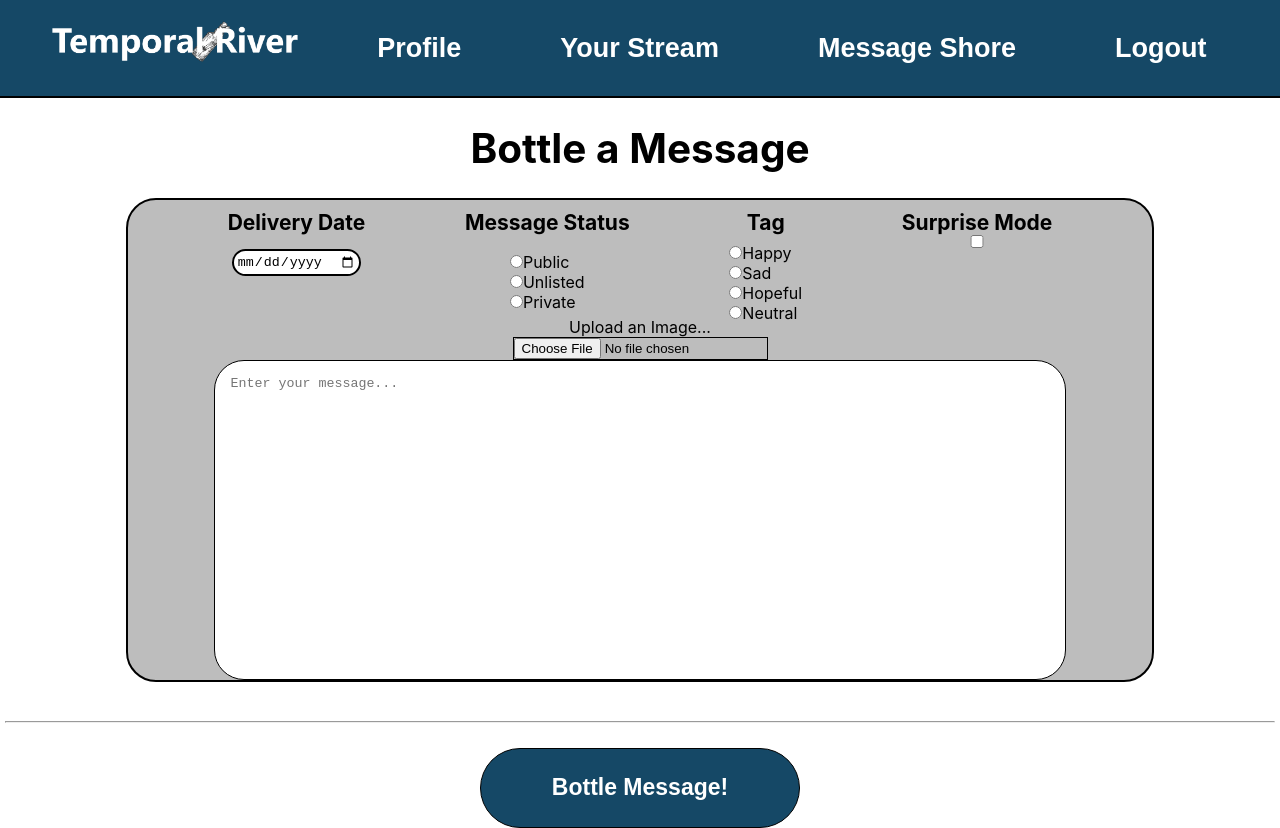
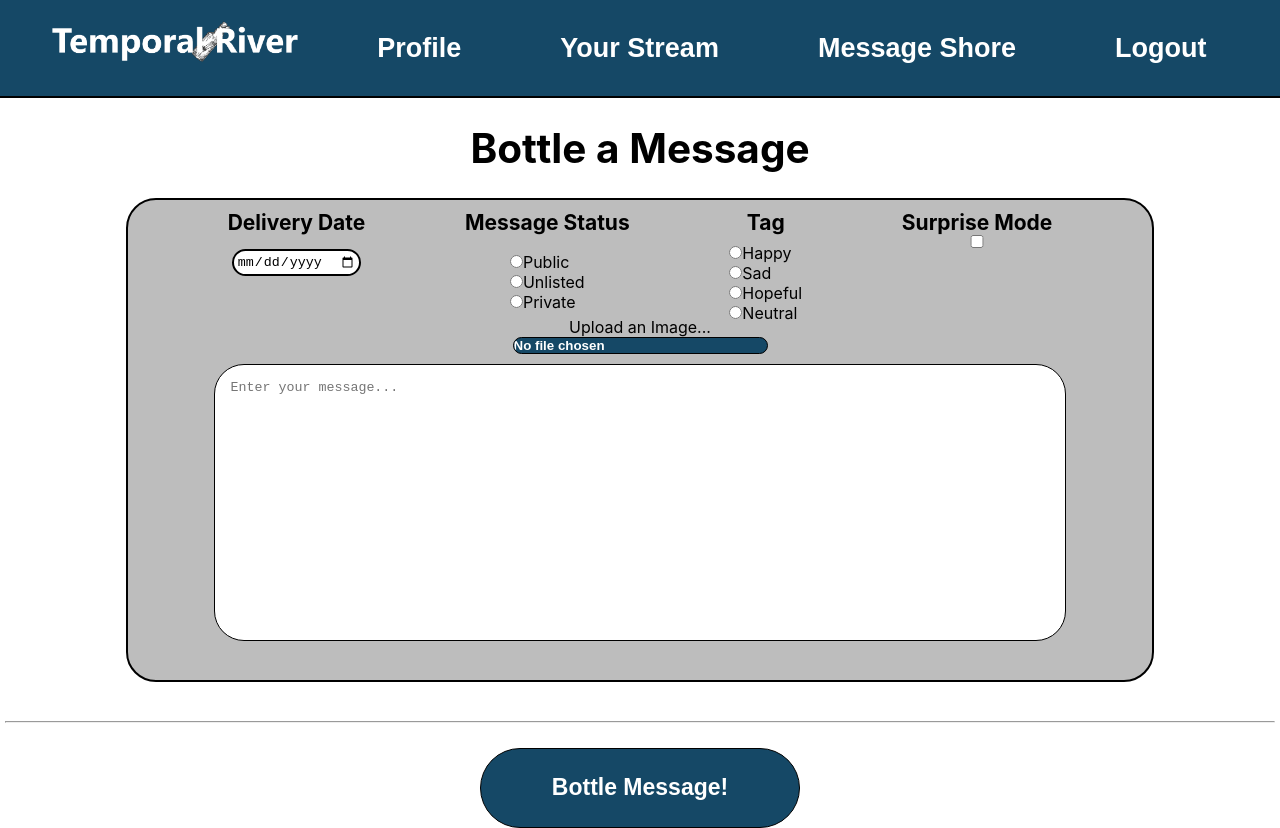
Before and after one commit to DannyHayek/time-capsule-client, a React (Create React App) app: page /bottleMessage in a window 1280 px wide. Built offline with nearby package versions, Linux system fonts and the light colour scheme.

Commit message:
Improved layout and styling of bottle message page

```diff
--- a/src/components/bottleMessage/BottleMessageFile.jsx
+++ b/src/components/bottleMessage/BottleMessageFile.jsx
@@ -6,7 +6,7 @@ const BottleMessageFile = ({setFile}) => {
 
     <div className='flex column upload-image-div'>
       <label>Upload an Image...</label>
-      <input onChange={e => setFile(e.target.files[0])} type='file'></input>
+      <input onChange={e => setFile(e.target.files[0])} className='primary-btn' type='file'></input>
     </div>
   )
 }
--- a/src/components/viewMessage/MessageBody.jsx
+++ b/src/components/viewMessage/MessageBody.jsx
@@ -5,7 +5,7 @@ const MessageBody = () => {
   return (
     <div>
         <p className='message-body'>
-            {JSON.parse(localStorage.getItem("currentMessage"))["body"]};
+            {JSON.parse(localStorage.getItem("currentMessage"))["body"]}
         </p>
     </div>
   )
--- a/src/components/viewMessage/MessageInformation.jsx
+++ b/src/components/viewMessage/MessageInformation.jsx
@@ -1,28 +1,35 @@
 import React from 'react'
 import downloadIcon from '../../assets/Icons/download-trans.png';
 import JSZip from 'jszip';
+import axios from 'axios';
+import GetToken from '../shared/GetToken';
 
 const MessageInformation = () => {
   const downloadText = async () => {
     console.log("download message");
 
-    // let zip = new JSZip();
-    // zip.file("yourMessage.txt", JSON.parse(localStorage.getItem("currentMessage"))["body"]);
-    // zip.file("yourImage.png", JSON.parse(localStorage.getItem("currentMessage"))["attachable"]);
+    let zip = new JSZip();
+    zip.file("yourMessage.txt", JSON.parse(localStorage.getItem("currentMessage"))["body"]);
 
-    console.log(JSON.parse(localStorage.getItem("currentMessage")));
+    const token = GetToken();
+    const image = await axios.get('http://127.0.0.1:8000/storage/app/public/image_2025-07-22-06-46-33.png');
+    const imageblob = await image.blob();
 
-    // const zipped = await zip.generateAsync({
-    //   type: "blob",
-    //   streamFiles: true
-    // })
+    zip.file("yourImage.png", 'http://127.0.0.1:8000/storage/app/public/image_2025-07-22-06-46-33.png');
 
-    // const temp = document.createElement("a");
-    // temp.href = URL.createObjectURL(zipped);
-    // temp.download = "yourMessage.zip";
-    // document.body.appendChild(temp);
-    // temp.click();
-    // temp.remove();
+    console.log(JSON.parse(localStorage.getItem("currentMessage"))["attachable"]);
+
+    const zipped = await zip.generateAsync({
+      type: "blob",
+      streamFiles: true
+    })
+
+    const temp = document.createElement("a");
+    temp.href = URL.createObjectURL(zipped);
+    temp.download = "yourMessage.zip";
+    document.body.appendChild(temp);
+    temp.click();
+    temp.remove();
   }
 
   return (
@@ -53,6 +60,12 @@ const MessageInformation = () => {
                   <img className='download-icon' src={downloadIcon} alt='Download this message as ZIP'></img>
               </button>
           </article>
+
+          <article>
+              <button className='download-message-btn' onClick={downloadText}>
+                  <img className='download-icon' src={JSON.parse(localStorage.getItem("currentMessage"))["attachable"]} alt='Download this message as ZIP'></img>
+              </button>
+          </article>
         </div>
     </div>
   )
--- a/src/pages/BottleMessage/BottleMessage.css
+++ b/src/pages/BottleMessage/BottleMessage.css
@@ -42,7 +42,7 @@
 
 .bottle-message-body-input {
     width: 80%;
-    height: 100%;
+    height: 85%;
     border: 1px solid black;
     border-radius: 30px;
     padding: 1.5%;
@@ -75,7 +75,15 @@
 
 .upload-image-div input {
     border: 1px solid black;
+    border-radius: 30px;
+    text-align: center;
+    margin-bottom: 1%;
 }
+
+.upload-image-div input::file-selector-button {
+    display: none;
+}
+
 
 @media (max-width:700px) {
     .bottle-message-label {
--- a/src/pages/BottleMessage/BottleMessage.jsx
+++ b/src/pages/BottleMessage/BottleMessage.jsx
@@ -1,4 +1,4 @@
-import React, { useState } from 'react'
+import React, { useEffect, useState } from 'react'
 import BottleMessageTitle from '../../components/bottleMessage/BottleMessageTitle'
 import BottleMessageCard from '../../components/bottleMessage/BottleMessageCard'
 import './BottleMessage.css'
@@ -20,16 +20,21 @@ const BottleMessage = () => {
 
   const navigate = useNavigate();
 
-  const props = [setDelivery, setStatus, setTag, setSurprise, setBody];
+  const convert64 = () => {
+    return new Promise(function (resolve, reject) {
+    })
 
-  const bottleMessage = () => {
+
+  }
+
+  const bottleMessage = async () => {
     // console.log(bottleDelivery);
     // console.log(bottleStatus);
     // console.log(bottleTag);
     // console.log(bottleSurprise);
     // console.log(bottleBody);
 
-
+    while (fileBase64 == undefined) {
       const reader = new FileReader();
 
       reader.onloadend = () => {
@@ -44,7 +49,9 @@ const BottleMessage = () => {
         // }).then(response => console.log(response))
         set64(base64String);
       };
-    reader.readAsDataURL(bottleFile);
+
+      reader.readAsDataURL(bottleFile)
+    }
 
     if (bottleDelivery == "") {
       let today = new Date().toISOString().slice(0, 10)
@@ -63,13 +70,11 @@ const BottleMessage = () => {
       setSurprise(0);
     }
 
-
+    console.log(fileBase64);
     const api = CreateAPI("/user/create_message");
 
     const userID = GetUserID();
     const token = GetToken();
-
-    //console.log(fileBase64);
 
     axios.post(api, {
       "user_id" : userID,
@@ -85,7 +90,8 @@ const BottleMessage = () => {
       }
     })
     .then(response => console.log(response.data))
-    .then(navigate('/Profile'));
+    // .then(navigate('/Profile'));
+
   }
 
   return (
```
Lines whose indentation alone changed are shown as unchanged.
